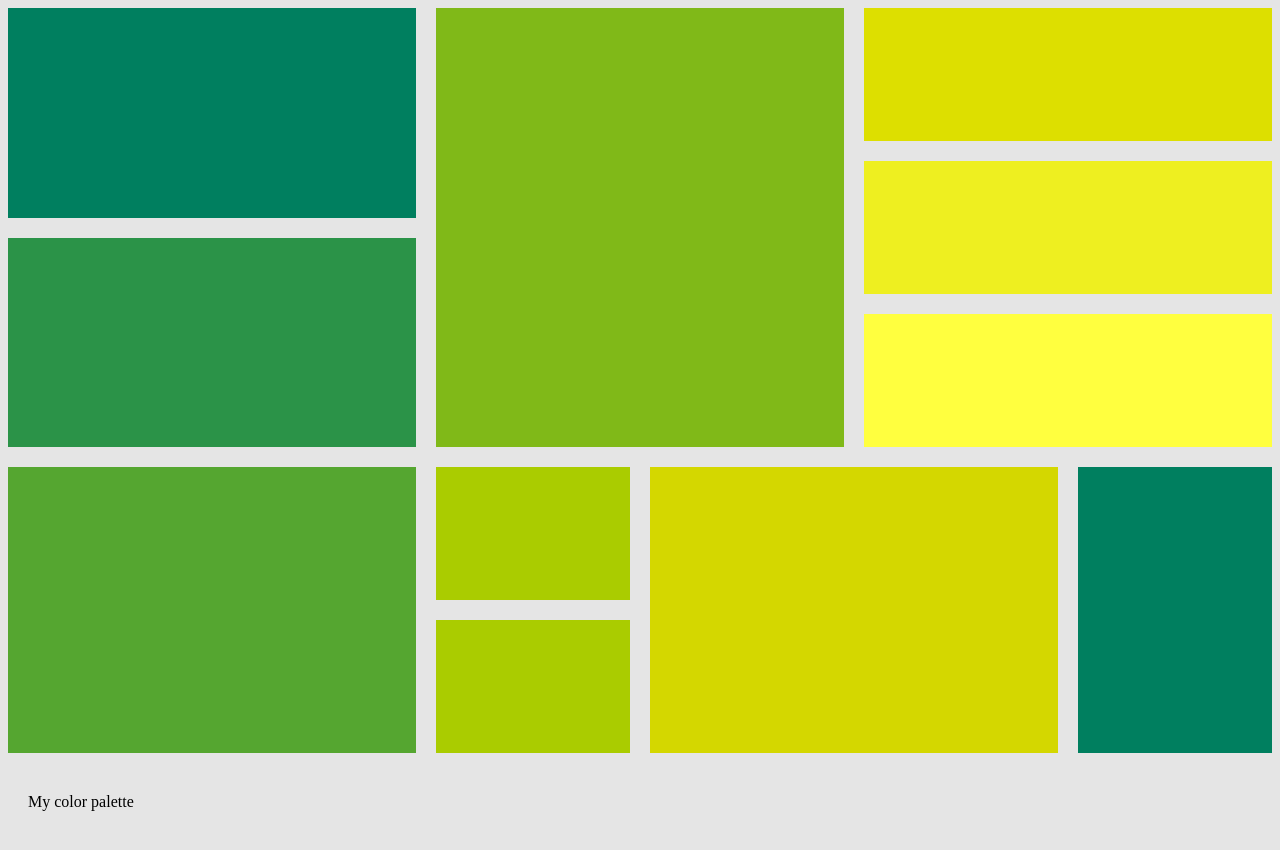
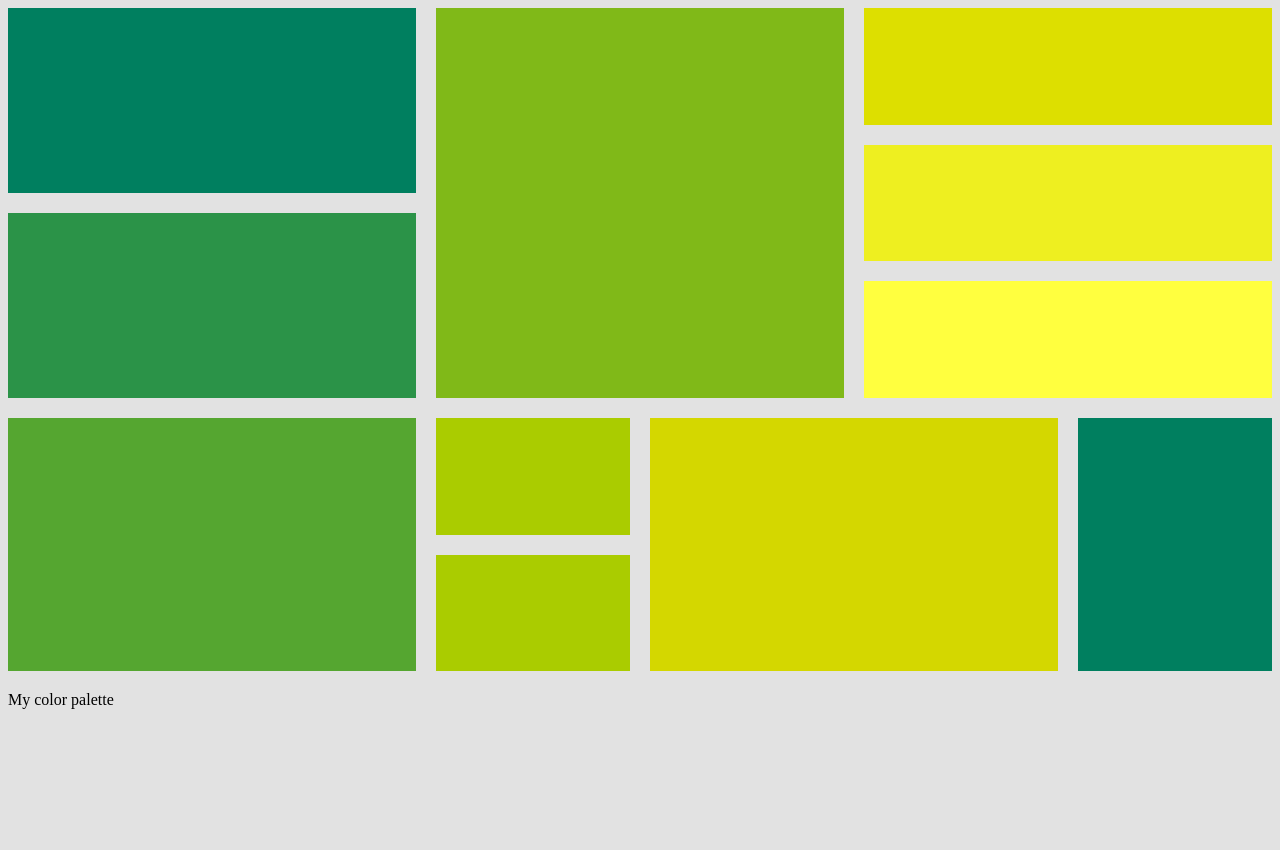
Before and after one commit to shaar1/color-palette, a plain HTML site: page index.html in a window 1280 px wide. After the commit the page ends 816 px from the top, so only its background shows below. Drawn offline with Linux system fonts and the light colour scheme.

Commit message:
utvecklat

```diff
--- a/style.css
+++ b/style.css
@@ -1,20 +1,15 @@
 body {
-    background: #E5E5E5;
+    background: #e2e2e2;
 
 }
 
 .grid-container {
-    max-height: 900px;
-    ;
-    display: grid;
+    height:100vh;
+        display: grid;
     grid-template-columns: repeat(6, 1fr);
     grid-auto-rows: 900px;
     grid-template-rows: repeat(12, 1fr);
     grid-gap: 20px;
-}
-
-.grid-item {
-    padding: 20px;
 }
 
 .grid-item-1 {
@@ -77,7 +72,6 @@ body {
     grid-row: 11/13;
     background: #9BC1BC;
     font-family: 'Oswald';
-    text-align: left;
     font-weight: bold;
     font-style: normal;
 
```
Also changed, not shown: 1 other file.
